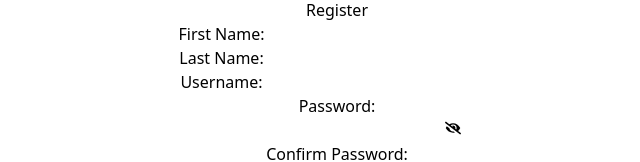
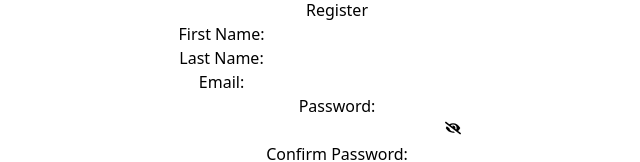
Before and after one commit to NethmiIrushika/CRM-FrontEnd, a React (Vite) app: page /dashboard/addUser in a window 1280 px wide. Shown: the part 1268-1430 px from the top of the page, without its empty margins (303-943 px from the left). Built offline with nearby package versions, Linux system fonts and the light colour scheme; sample sign-in values are in the browser's storage.

Commit message:
CreateCR Validation

```diff
--- a/src/App.jsx
+++ b/src/App.jsx
@@ -24,7 +24,7 @@ function App() {
 
       <div>
     <Router>
-      <ToastContainer/>
+      <ToastContainer />
           <Routes>
             <Route path="/" element={<ProtectedRoute><Home /></ProtectedRoute>} />;
             <Route path="/UserLogin" element= {<UserLogin/>} />
--- a/src/component/addUser.jsx
+++ b/src/component/addUser.jsx
@@ -83,8 +83,8 @@ function AddUser() {
             <input type="text" name="lastname" id="lastname" value={formData.lastname} onChange={handleChange} className="mt-1 p-2.5 w-full border rounded-md focus:outline-none focus:ring-blue-500 focus:border-blue-500" required />
           </div>
           <div className="mb-4">
-            <label htmlFor="username" className="block text-sm font-medium text-gray-700">Username:</label>
-            <input type="text" name="username" id="username" value={formData.username} onChange={handleChange} className="mt-1 p-2.5 w-full border rounded-md focus:outline-none focus:ring-blue-500 focus:border-blue-500" required />
+            <label htmlFor="username" className="block text-sm font-medium text-gray-700">Email:</label>
+            <input type="email" name="username" id="username" value={formData.username} onChange={handleChange} className="mt-1 p-2.5 w-full border rounded-md focus:outline-none focus:ring-blue-500 focus:border-blue-500" required />
           </div>
           <div className="mb-4">
             <label htmlFor="password" className="block text-sm font-medium text-gray-700">Password:</label>
--- a/src/component/createCr.jsx
+++ b/src/component/createCr.jsx
@@ -59,19 +59,8 @@ const Insert = () => {
 
       toast.success('You have successfully made a change request!');
       navigate('/dashboard/viewCr');
-      setFormData({
-        name: '',
-        department: '',
-        topic: '',
-        description: '',
-        priority: '',
-      });
 
-      // Reset placeholder values for input fields
-      document.getElementById("name").placeholder = "John";
-      document.getElementById("department").placeholder = "Select Department";
-      document.getElementById("topic").placeholder = "Change class color";
-      document.getElementById("description").placeholder = "Description";
+
     } catch (error) {
       console.error('Error inserting data:', error);
     }
@@ -87,11 +76,11 @@ const Insert = () => {
           <div className="grid gap-6 mb-6 md:grid-cols-2">
             <div>
               <label htmlFor="name" className="block mb-2 text-sm font-medium text-gray-900 dark:text-white">Full Name</label>
-              <input type="text" id="name" className="bg-gray-50 border border-gray-300 text-gray-900 text-sm rounded-lg focus:ring-blue-500 focus:border-blue-500 block w-full p-2.5 dark:bg-gray-700 dark:border-gray-600 dark:placeholder-gray-400 dark:text-white dark:focus:ring-blue-500 dark:focus:border-blue-500" placeholder="John" value={formData.name} onChange={handleChange} required />
+              <input type="text" id="name" className="bg-gray-50 border border-gray-300 text-gray-900 text-sm rounded-lg focus:ring-blue-500 focus:border-blue-500 block w-full p-2.5 dark:bg-gray-700 dark:border-gray-600 dark:placeholder-gray-400 dark:text-white dark:focus:ring-blue-500 dark:focus:border-blue-500" placeholder="Name" value={formData.name} onChange={handleChange} required />
             </div>
             <div className="mb-4">
               <label htmlFor="department" className="block text-sm font-medium text-gray-700">Department:</label>
-              <select id="department" name="department" value={formData.department} onChange={handleChange} className="mt-1 p-2.5 w-full border rounded-md focus:outline-none focus:ring-blue-500 focus:border-blue-500">
+              <select id="department" name="department" value={formData.department} onChange={handleChange} className="mt-1 p-2.5 w-full border rounded-md focus:outline-none focus:ring-blue-500 focus:border-blue-500"required>
                 <option value="Select">Select Department</option>
                 <option value="IT">IT</option>
                 <option value="Sales">Sales</option>
@@ -100,17 +89,16 @@ const Insert = () => {
             </div>
             <div>
               <label htmlFor="topic" className="block mb-2 text-sm font-medium text-gray-900 dark:text-white">Topic</label>
-              <input type="text" id="topic" className="bg-gray-50 border border-gray-300 text-gray-900 text-sm rounded-lg focus:ring-blue-500 focus:border-blue-500 block w-full p-2.5 dark:bg-gray-700 dark:border-gray-600 dark:placeholder-gray-400 dark:text-white dark:focus:ring-blue-500 dark:focus:border-blue-500" placeholder="Change class color" value={formData.topic} onChange={handleChange} />
+              <input type="text" id="topic" className="bg-gray-50 border border-gray-300 text-gray-900 text-sm rounded-lg focus:ring-blue-500 focus:border-blue-500 block w-full p-2.5 dark:bg-gray-700 dark:border-gray-600 dark:placeholder-gray-400 dark:text-white dark:focus:ring-blue-500 dark:focus:border-blue-500" placeholder="Topic" value={formData.topic} onChange={handleChange} required/>
             </div>
             <div>
               <label htmlFor="description" className="block mb-2 text-sm font-medium text-gray-900 dark:text-white">Description</label>
-              <input type="text" id="description" className="bg-gray-50 border border-gray-300 text-gray-900 text-sm rounded-lg focus:ring-blue-500 focus:border-blue-500 block w-full p-2.5 dark:bg-gray-700 dark:border-gray-600 dark:placeholder-gray-400 dark:text-white dark:focus:ring-blue-500 dark:focus:border-blue-500" placeholder="Description" value={formData.description} onChange={handleChange} />
+              <input type="text" id="description" className="bg-gray-50 border border-gray-300 text-gray-900 text-sm rounded-lg focus:ring-blue-500 focus:border-blue-500 block w-full p-2.5 dark:bg-gray-700 dark:border-gray-600 dark:placeholder-gray-400 dark:text-white dark:focus:ring-blue-500 dark:focus:border-blue-500" placeholder="Description" value={formData.description} onChange={handleChange} required/>
             </div>
           </div>
           <button type="submit" className="text-white bg-blue-700 hover:bg-blue-800 focus:ring-4 focus:outline-none focus:ring-blue-300 font-medium rounded-lg text-sm w-full sm:w-auto px-5 py-2.5 text-center dark:bg-blue-600 dark:hover:bg-blue-700 dark:focus:ring-blue-800">Submit</button>
         </form>
       </div>
-      <ToastContainer />
     </div>
   );
 };
--- a/src/users/userRegistration.jsx
+++ b/src/users/userRegistration.jsx
@@ -101,7 +101,7 @@ function Register() {
             </div>          </div>
           <div className="mb-4">
             <label htmlFor="userType" className="block text-sm font-medium text-gray-700">Usertype:</label>
-            <select id="userType" name="userType" value={formData.userType} onChange={handleChange} className="mt-1 p-2.5 w-full border rounded-md focus:outline-none focus:ring-blue-500 focus:border-blue-500">
+            <select id="userType" name="userType" value={formData.userType} onChange={handleChange} className="mt-1 p-2.5 w-full border rounded-md focus:outline-none focus:ring-blue-500 focus:border-blue-500" required>
               <option value="UserType">Select User Type </option>
               <option value="Developer">Developer </option>
               <option value="Creator">Creator</option>
```
